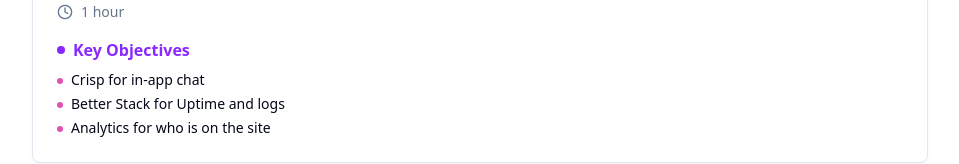
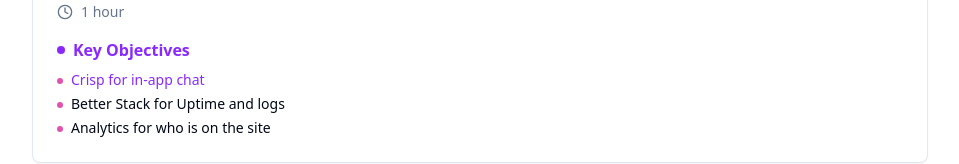
Before and after one commit to Launch-by-Lunch/advanced-vibe-coding, a React (Vite) app: page / in a window 1280 px wide. Shown: the part 1216-1380 px from the top of the page, without its empty margins (160-1119 px from the left). Built offline with nearby package versions, Linux system fonts and the light colour scheme.

Commit message:
Link Crisp to URL
Link the "Crisp for in-app chat" objective to the provided URL.

```diff
--- a/src/components/ClassCard.tsx
+++ b/src/components/ClassCard.tsx
@@ -7,7 +7,7 @@ interface ClassCardProps {
   title: string;
   description: string;
   duration: string;
-  objectives: string[];
+  objectives: (string | { text: string; url: string })[];
 }
 
 export const ClassCard = ({ number, title, description, duration, objectives }: ClassCardProps) => {
@@ -44,7 +44,20 @@ export const ClassCard = ({ number, title, description, duration, objectives }:
             {objectives.map((objective, index) => (
               <li key={index} className="flex items-start gap-2">
                 <div className="w-1.5 h-1.5 rounded-full bg-accent mt-2 flex-shrink-0"></div>
-                <span>{objective}</span>
+                <span>
+                  {typeof objective === 'string' ? (
+                    objective
+                  ) : (
+                    <a
+                      href={objective.url}
+                      target="_blank"
+                      rel="noopener noreferrer"
+                      className="text-primary hover:underline"
+                    >
+                      {objective.text}
+                    </a>
+                  )}
+                </span>
               </li>
             ))}
           </ul>
--- a/src/pages/Index.tsx
+++ b/src/pages/Index.tsx
@@ -23,7 +23,7 @@ const Index = () => {
       description: "Implement comprehensive monitoring, analytics, and communication tools to track user engagement and system health.",
       duration: "1 hour",
       objectives: [
-        "Crisp for in-app chat",
+        { text: "Crisp for in-app chat", url: "https://crisp.chat/en/" },
         "Better Stack for Uptime and logs",
         "Analytics for who is on the site"
       ]
```
